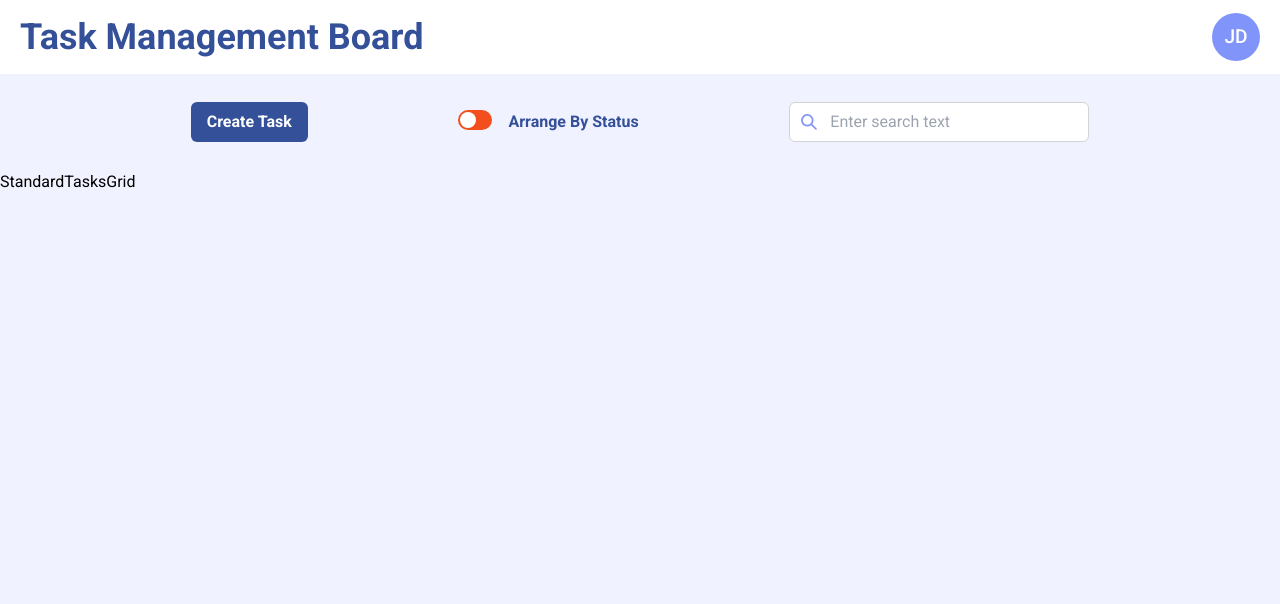
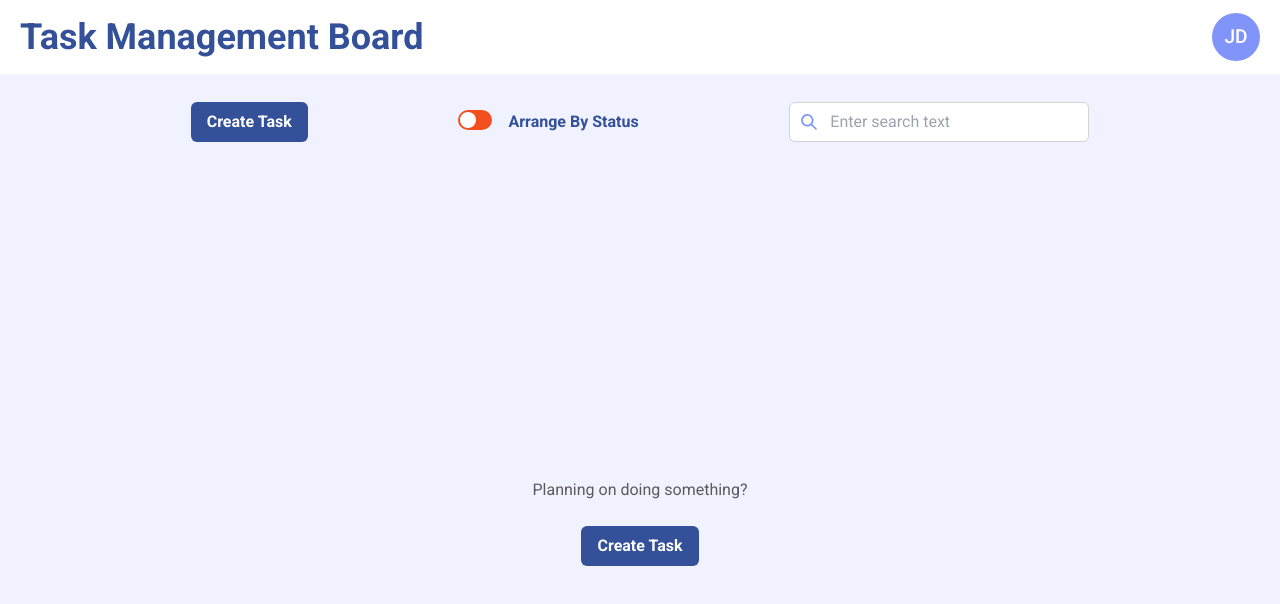
Before and after one commit to simritkaul/react-task-management, a React (Vite) app: page / in a window 1280 px wide. Both pictures are taken after typing "Sample", "Sample123" into the empty fields and a click on the button "Sign In". Shown: the top 604 px of the page. Built offline with nearby package versions, Linux system fonts and the light colour scheme.

Commit message:
Empty grid done

```diff
--- /dev/null
+++ b/src/components/EmptyTasksGrid.tsx
@@ -0,0 +1,27 @@
+import { Button, useDisclosure } from "@chakra-ui/react";
+import CreateNewTaskForm from "./CreateNewTaskForm";
+
+const EmptyTasksGrid = () => {
+  const { isOpen, onOpen, onClose } = useDisclosure();
+  return (
+    <>
+      <CreateNewTaskForm isOpen={isOpen} onClose={onClose} />
+      <div className="flex flex-col justify-center items-center mt-[10rem] md:mt-[20rem]">
+        <h3 className="text-gray text-small my-2">
+          Planning on doing something?
+        </h3>
+        <Button
+          className="my-4 w-[75%] md:w-auto"
+          colorScheme="purple"
+          bgColor={"darkBlue"}
+          color={"white"}
+          onClick={onOpen}
+        >
+          Create Task
+        </Button>
+      </div>
+    </>
+  );
+};
+
+export default EmptyTasksGrid;
--- a/src/components/StandardTasksGrid.tsx
+++ b/src/components/StandardTasksGrid.tsx
@@ -1,4 +1,5 @@
 const StandardTasksGrid = () => {
+  if (true) return null;
   return <div>StandardTasksGrid</div>;
 };
 
--- a/src/components/StatusWiseTasksGrid.tsx
+++ b/src/components/StatusWiseTasksGrid.tsx
@@ -1,4 +1,5 @@
 const StatusWiseTasksGrid = () => {
+  if (true) return null;
   return <div>StatusWiseTasksGrid</div>;
 };
 
--- a/src/pages/Tasks.tsx
+++ b/src/pages/Tasks.tsx
@@ -4,6 +4,7 @@ import Navbar from "../components/Navbar";
 import { TaskViewEnum } from "../types/tasks/taskTypes";
 import StandardTasksGrid from "../components/StandardTasksGrid";
 import StatusWiseTasksGrid from "../components/StatusWiseTasksGrid";
+import EmptyTasksGrid from "../components/EmptyTasksGrid";
 
 interface TasksProps {
   onSwitchToAuth: () => void;
@@ -20,6 +21,7 @@ const Tasks = ({ onSwitchToAuth }: TasksProps) => {
       <Controls taskView={taskView} setTaskView={setTaskView} />
       {taskView === TaskViewEnum.standard && <StandardTasksGrid />}
       {taskView === TaskViewEnum.status && <StatusWiseTasksGrid />}
+      {true && <EmptyTasksGrid />}
     </>
   );
 };
```
